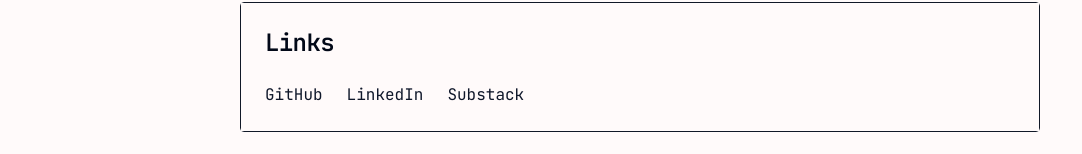
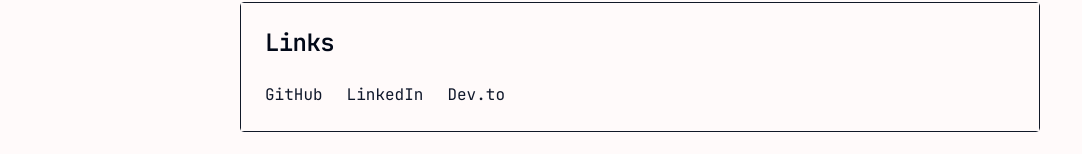
Before and after one commit to lmartns/mypage, a Next.js app: page / in a window 1280 px wide. Shown: the part 222-376 px from the top of the page, without its empty margins (0-1082 px from the left). Built offline with nearby package versions, Linux system fonts and the light colour scheme.

Commit message:
📈 fix(page): update page component to reflect latest design changes

```diff
--- a/src/app/page.tsx
+++ b/src/app/page.tsx
@@ -73,12 +73,12 @@
                 LinkedIn
               </a>
               <a
-                href="https://leomartins.substack.com/"
+                href="https://dev.to/lmartns"
                 className="text-primary hover:underline"
                 target="_blank"
                 rel="noopener noreferrer"
               >
-                Substack
+                Dev.to
               </a>
             </CardContent>
           </Card>
```
